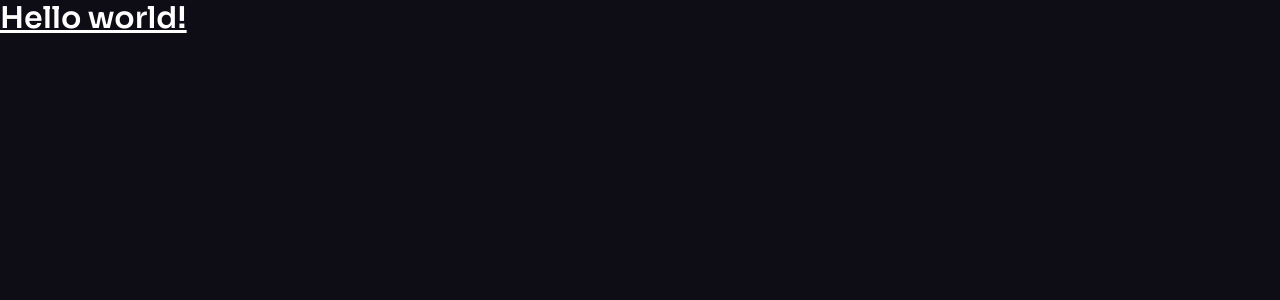
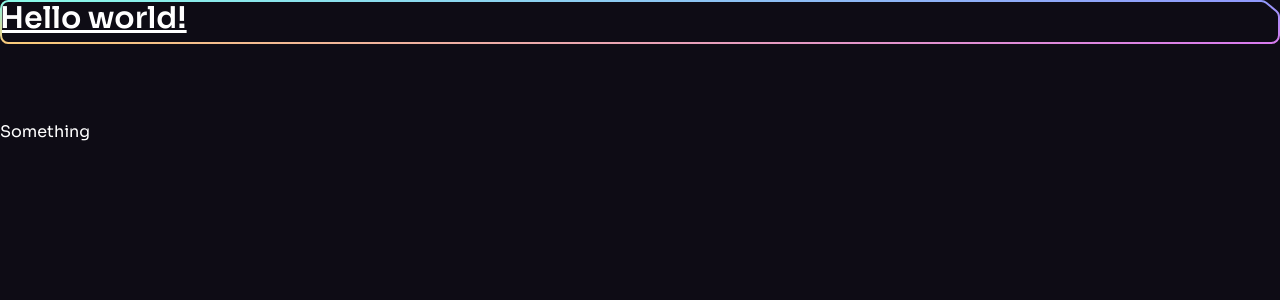
Before and after one commit to Lalord22/Brainwave-Website-Demo, a React (Vite) app: page / in a window 1280 px wide. Shown: the top 300 px of the page. Built offline with nearby package versions, Linux system fonts and the light colour scheme.

Commit message:
Creates generic button

```diff
--- a/index.html
+++ b/index.html
@@ -8,7 +8,7 @@
       href="./src/assets/brainwave-symbol.svg"
     />
     <meta name="viewport" content="width=device-width, initial-scale=1.0" />
-    <title>Vite + React</title>
+    <title>Brainwave</title>
   </head>
   <body>
     <div id="root"></div>
--- a/src/App.jsx
+++ b/src/App.jsx
@@ -1,15 +1,21 @@
 import { useState } from "react";
 import reactLogo from "./assets/react.svg";
 import viteLogo from "/vite.svg";
+import ButtonGradient from "./assets/svg/ButtonGradient";
+import Button from "./components/Button";
 
-function App() {
-  const [count, setCount] = useState(0);
-
+const App = () => {
   return (
     <>
       <h1 className="text-3xl font-bold underline">Hello world!</h1>
+      <div className="pt-[4.75rem] lg:pt-[5.25rem] overflow-hidden">
+        <Button className="mt-10" href="#login">
+          Something
+        </Button>
+      </div>
+      <ButtonGradient />
     </>
   );
-}
+};
 
 export default App;
--- /dev/null
+++ b/src/components/Button.jsx
@@ -0,0 +1,21 @@
+import ButtonSvg from "../assets/svg/ButtonSvg";
+
+const Button = ({ className, href, onClick, children, px, white }) => {
+  const classes = `button relative infline-flex
+    items-center justify-center h-11 transition-colors
+    hover:text-color-1 ${px || "px-7"} ${white ? "text-n-8" : "text-n-1"} ${
+    className || ""
+  }
+    `;
+
+  const renderButton = () => (
+    <button>
+      <span>{children}</span>
+      {ButtonSvg(white)}
+    </button>
+  );
+
+  return renderButton();
+};
+
+export default Button;
```
